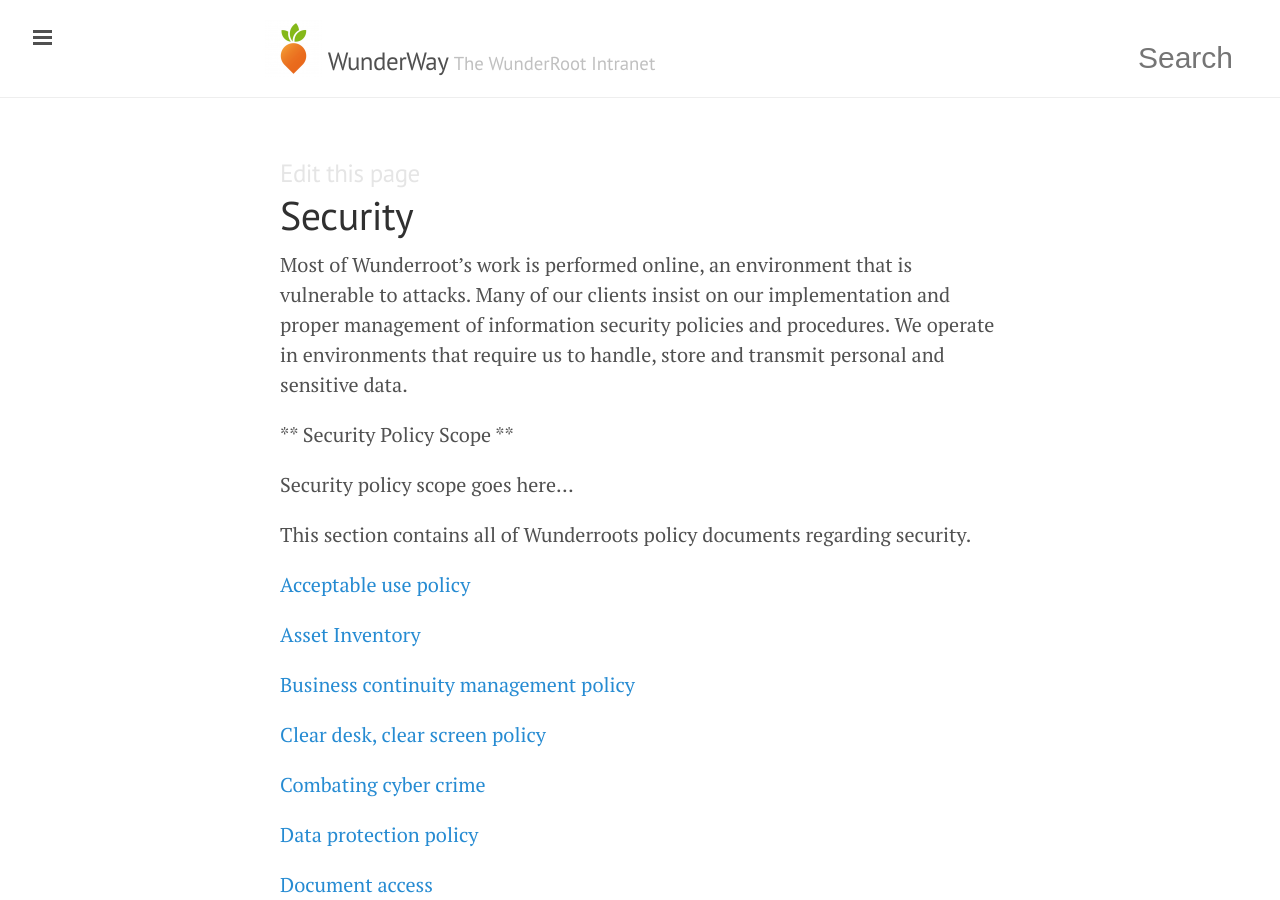
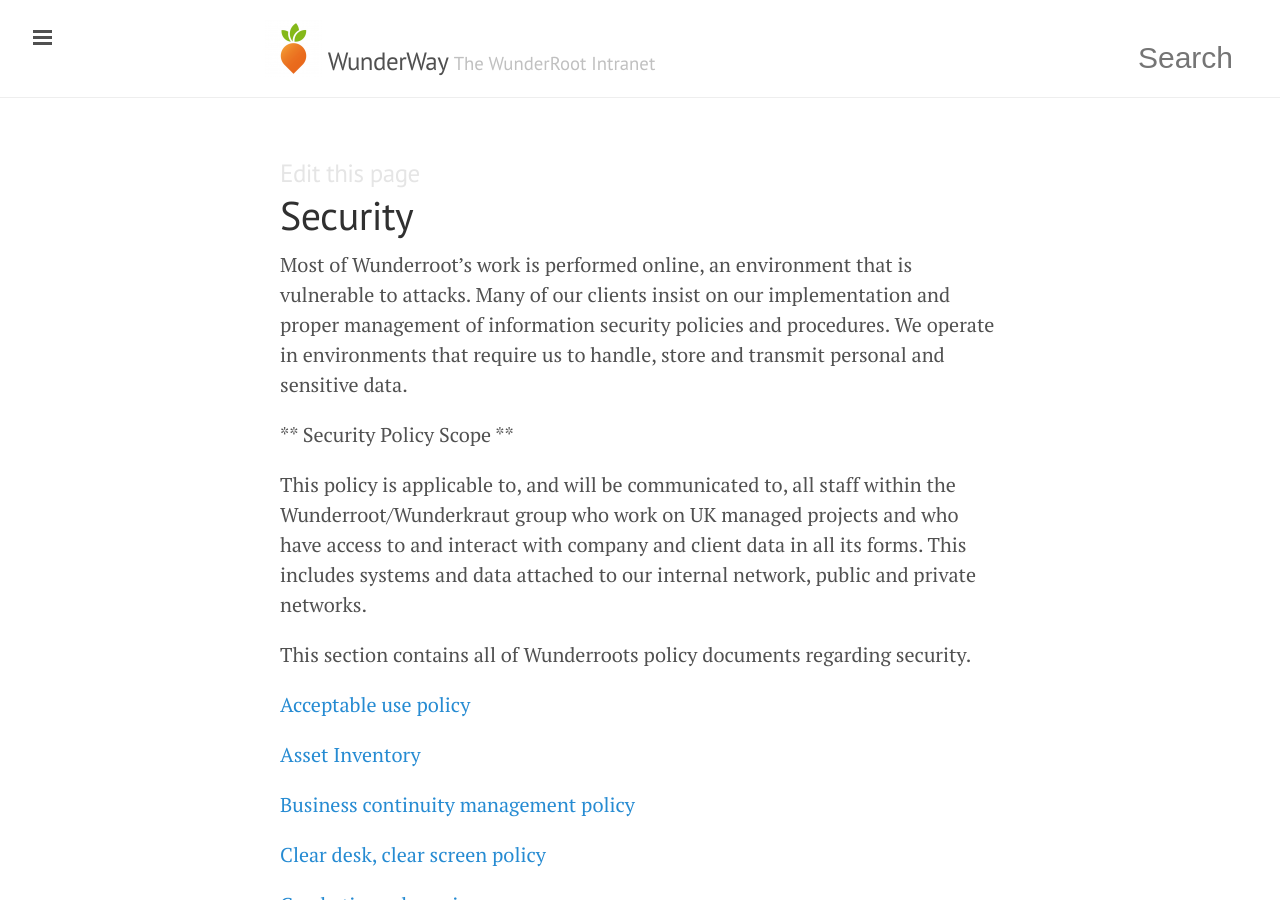
Before and after one commit to tormi/WunderWay, a Jekyll site: the page built from security/index.md, in a window 1280 px wide and 900 px high. Built offline with Jekyll 4.4.1, drawn with Linux system fonts in a browser that asks for light colours; nearby versions of some CDN libraries; Markdown is read by kramdown in place of the engine named in the settings.

Commit message:
Updated scope statement

```diff
--- a/security/index.md
+++ b/security/index.md
@@ -10,7 +10,7 @@ Most of Wunderroot’s work is performed online, an environment that is vulnerab
 
 ** Security Policy Scope **
 
-Security policy scope goes here...
+This policy is applicable to, and will be communicated to, all staff within the Wunderroot/Wunderkraut group who work on UK managed projects and who have access to and interact with company and client data in all its forms. This includes systems and data attached to our internal network, public and private networks.
 
 This section contains all of Wunderroots policy documents regarding security.
 
```
